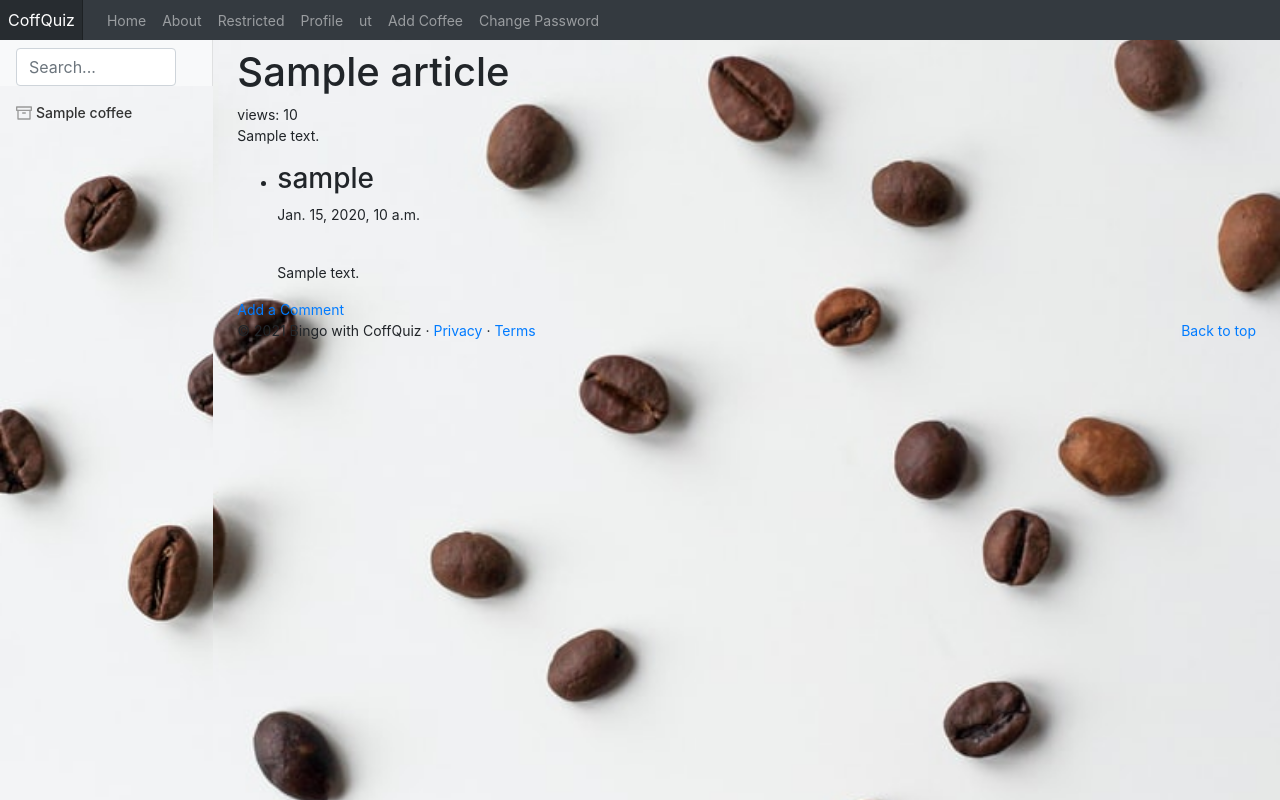
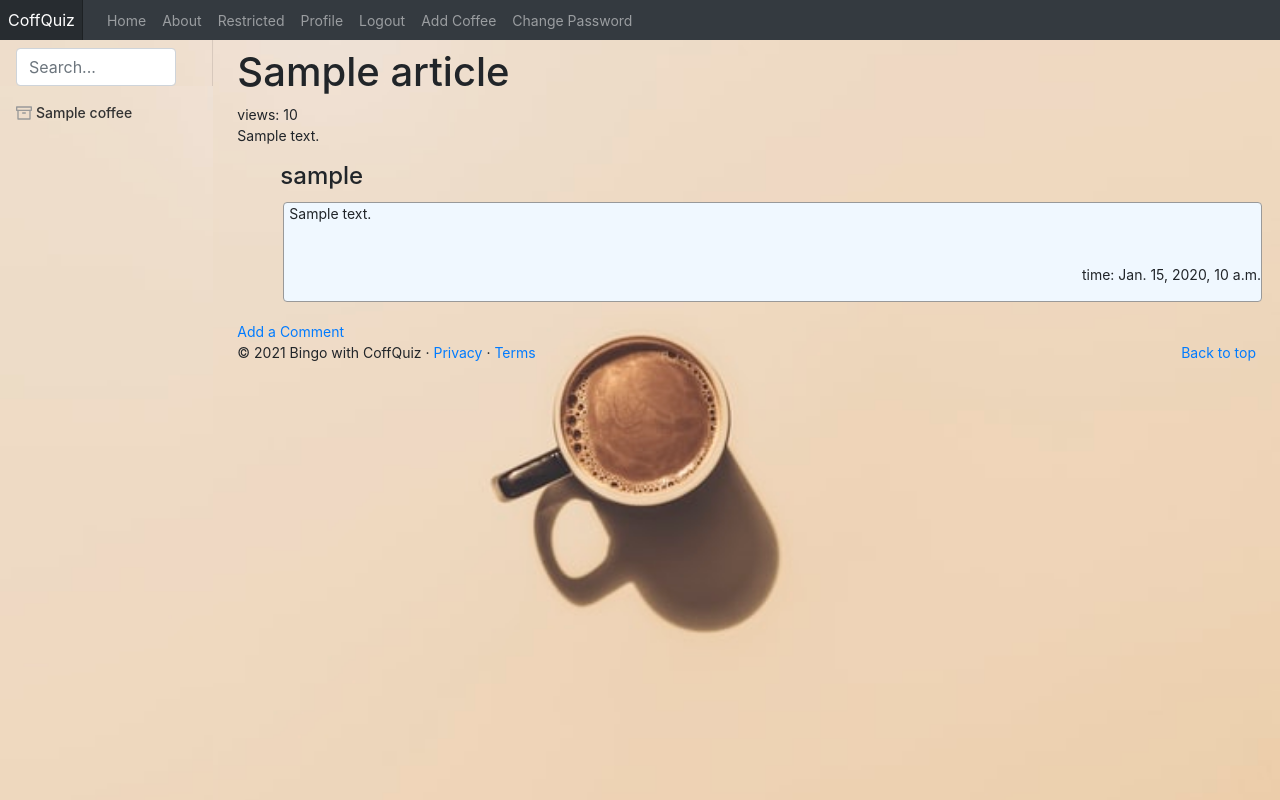
Before and after one commit to WiesmannChen/Bingo_CoffQuiz_Project, a Django app: a page that uses templates/coffquiz/base.html in a window 1280 px wide. Run offline with Django 3.2, Linux system fonts and the light colour scheme; a user stored in the database is signed in; tables that the repository leaves empty hold one stand-in row (values such as "Sample post"); some libraries are stand-ins or nearby versions.

Commit message:
all is ok

```diff
--- a/static/css/dashboard.css
+++ b/static/css/dashboard.css
@@ -11,7 +11,7 @@ body {
 .background{
   width:100%;
   height:100%;
-  background-image: url(../../static/images/backgroud.jpg);
+  background-image: url(../../static/images/background.jpg);
   background-repeat: no-repeat;
   background-size: cover;
 }
@@ -19,6 +19,53 @@ body {
 .container img{
   padding-bottom: 3%;
 }
+
+/* #commentsOver{
+  overflow:scroll;
+} */
+
+li{
+  list-style-type: none;
+}
+
+.commentStyle{
+  /* border-bottom: 1px solid #413f3f; */
+  width:100%;
+  height:100%;
+  display: flex;
+  flex-flow: column;
+  justify-content: flex-start;
+  margin: 3px;
+}
+
+.commentStyleLine{
+  width:100%;
+  height:100px;
+  border-radius: 4px;
+  border: 1px solid#999;
+  display:flex;
+  flex-flow: column;
+  margin: 3px;
+  justify-content: flex-start;
+  background-color: aliceblue;
+}
+
+
+.commentStyleContent{
+  height:90%;
+  width:100%;
+  margin-left: 5px;
+}
+
+.commentStyleTime{
+  height:10%;
+  width:100%;
+  display: flex;
+  flex-flow: column;
+  align-items: flex-end;
+  justify-content: flex-end;
+}
+
 
 form{
   font-weight: 500;
--- a/templates/coffquiz/article.html
+++ b/templates/coffquiz/article.html
@@ -21,12 +21,14 @@
     {% endif %}
 
     {% if comments %}
-    <ul>
+    <ul id="commentsOver">
         {% for comment in comments %}
-            <li>
-                <h3>{{ comment.user }}</h3>
-                <p>{{ comment.time }}</p></br>
-                {{ comment.comments }}
+            <li  class="commentStyle">
+                <h4>{{ comment.user }}</h4>
+                <div class="commentStyleLine">
+                    <p class="commentStyleContent">{{ comment.comments }}</p>
+                    <p class="commentStyleTime">time: {{ comment.time }}</p>
+                </div>
             </li>
         {% endfor %}
     </ul>
--- a/templates/coffquiz/base.html
+++ b/templates/coffquiz/base.html
@@ -35,8 +35,7 @@
                         {% if user.is_authenticated %}
                         <li class="nav-item "><a class="nav-link" href="{% url 'coffquiz:restricted' %}">Restricted</a></li>
                         <a class="nav-link" href="{% url 'coffquiz:profile' user.username %}">Profile</a>
-                        <li class="nav-item"><a class="nav-link" href="{% url 'auth_logout' %}?next=/coffquiz/">
-                            ut</a></li>
+                        <li class="nav-item"><a class="nav-link" href="{% url 'auth_logout' %}?next=/coffquiz/">Logout</a></li>
                         <li class="nav-item"><a class="nav-link" href="{% url 'coffquiz:add_coffee' %}">Add Coffee</a></li>
                         <li class="nav-item"><a class="nav-link" href="{% url 'auth_password_change' %}">Change Password</a></li>
                         {% else %}
@@ -50,7 +49,7 @@
 
         <div class="container-fluid">
             <div class="row">
-                <nav class="col-md-2 d-none d-md-block bg-light sidebar">
+                <nav class="col-md-2 d-none d-md-block bg-light sidebar background">
                     <div class="w-75 ml-3">
                         <input type="search"
                                id="search-input"
```
Also changed, not shown: static/images/backgroud.jpg (deleted), static/images/background.jpg (added), static/images/sidebar.jpg (added).
